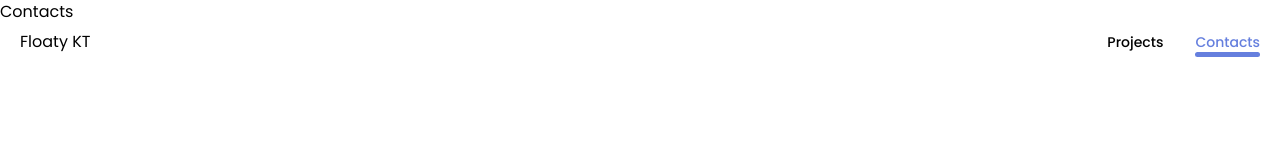
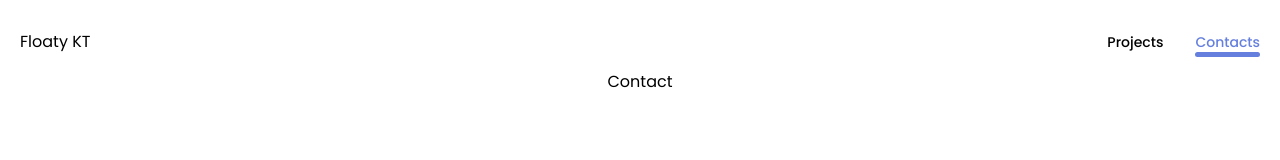
Before and after one commit to FloatKasemtan/kasemtan-portfolio, a React (Vite) app in the folder kasemtan-portfolio/: page /contacts in a window 1280 px wide. Shown: the top 160 px of the page. Built offline with nearby package versions, Linux system fonts and the light colour scheme; the HTML template or start-up script is replaced by a standard one.

Commit message:
feat: change styling

```diff
--- a/kasemtan-portfolio/src/pages/AboutMe.tsx
+++ b/kasemtan-portfolio/src/pages/AboutMe.tsx
@@ -92,11 +92,6 @@ const AboutMe: React.FC = () => {
           }}
         />
         <div className="say-hello-text flex flex-col items-center">
-          <img
-            className="w-48 md:w-60 mb-10"
-            src="https://cucans.in.th/wp-content/themes/cera/assets/images/avatars/user-avatar.png"
-            style={{ borderRadius: "50%" }}
-          />
           Hi my name is
           <br /> Kasemtan Tevasirichokchai (Float)
         </div>
--- a/kasemtan-portfolio/src/pages/Contacts.tsx
+++ b/kasemtan-portfolio/src/pages/Contacts.tsx
@@ -1,7 +1,11 @@
 import React from "react";
 
 const Contacts: React.FC = () => {
-  return <div className="h-screen">Contacts</div>;
+  return (
+    <div className="h-screen">
+      <div className="flex-center font-header topic">Contact</div>
+    </div>
+  );
 };
 
 export default Contacts;
```
